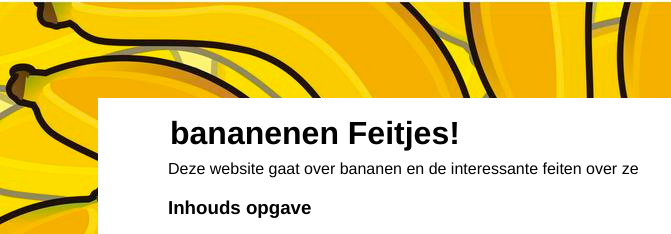
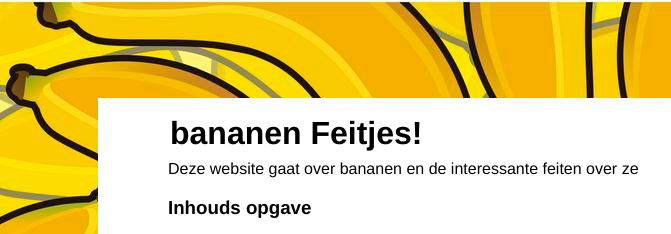
Before and after one commit to Schildpadbaas/Schildpadbaas.github.io, a plain HTML site: page index.html in a window 1280 px wide. Shown: the top 234 px of the page, 0-671 px from the left. Drawn offline with Linux system fonts and the light colour scheme.

Commit message:
Spellingfix

```diff
--- a/index.html
+++ b/index.html
@@ -6,7 +6,7 @@
 
   <body>
     <div id="Main">
-      <h1>bananenen Feitjes!</h1>
+      <h1>bananen Feitjes!</h1>
       <img src="banana.svg" alt="Banaan logo" width="150" />
 
       <p tag="Intro-text">
```
